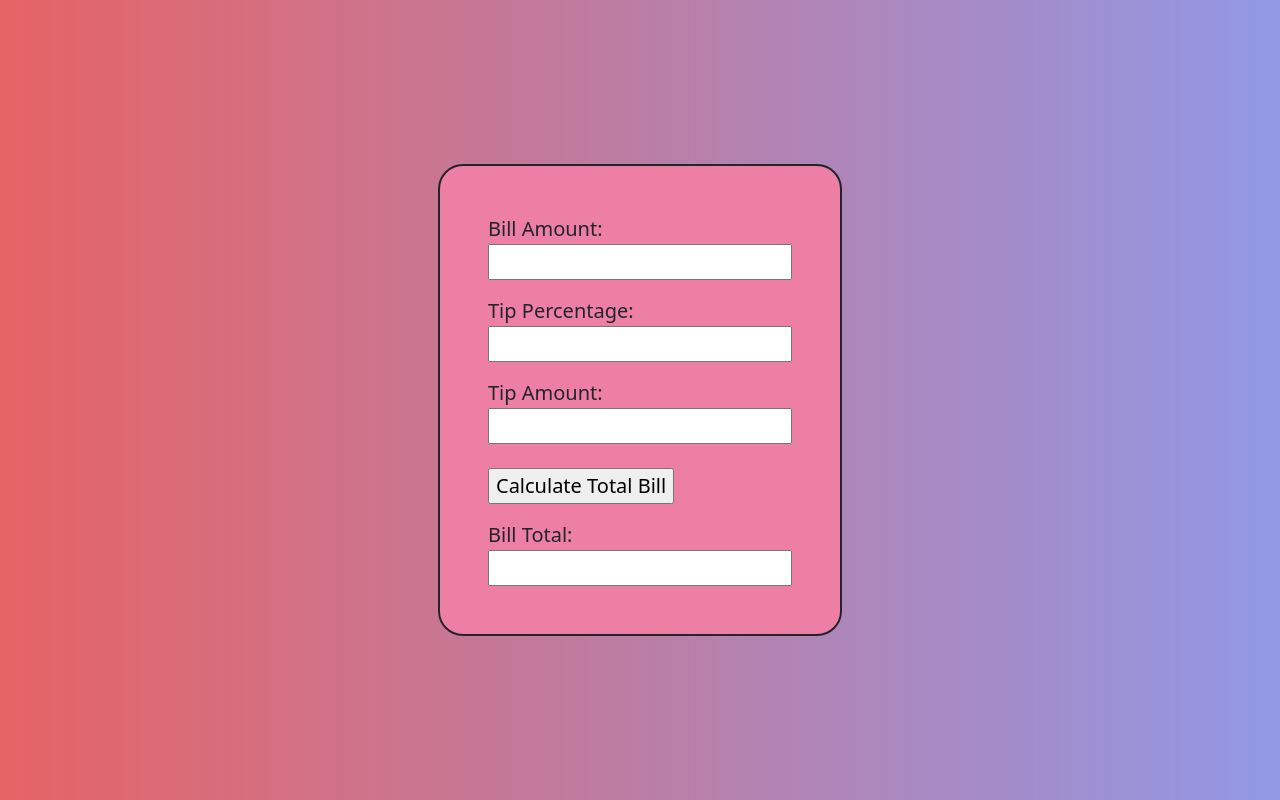
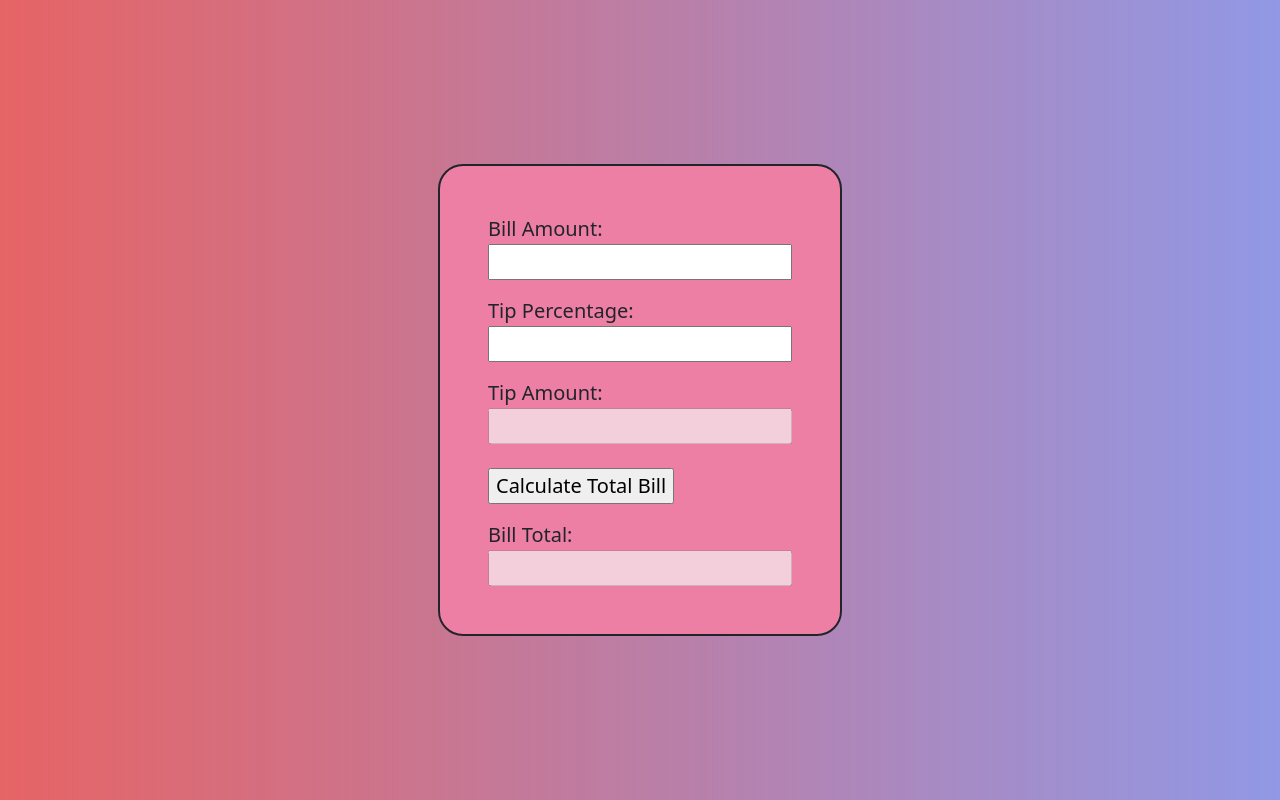
Before and after one commit to DarrenKim94/tip-calculator, a plain HTML site: page index.html in a window 1280 px wide. Drawn offline with nearby package versions, Linux system fonts and the light colour scheme.

Commit message:
add disabled to input field

```diff
--- a/index.html
+++ b/index.html
@@ -16,10 +16,10 @@
         <label for="tipPercent" class="pt-3">Tip Percentage:</label><br>
         <input type="text" id="tipPercent" name="total"><br>
         <label for="tipAmount" class="pt-3">Tip Amount:</label><br>
-        <input type="text" id="tipAmount" name="total" ><br>
+        <input type="text" id="tipAmount" name="total" disabled><br>
         <input class="mt-4" id="submitbtn" type="submit" name="submit" value="Calculate Total Bill"><br>
         <label class="pt-3" for="billTotal">Bill Total:</label><br>
-        <input type="text" id="billTotal" name="total" ><br>
+        <input type="text" id="billTotal" name="total" disabled><br>
 
     </form>
 
```
